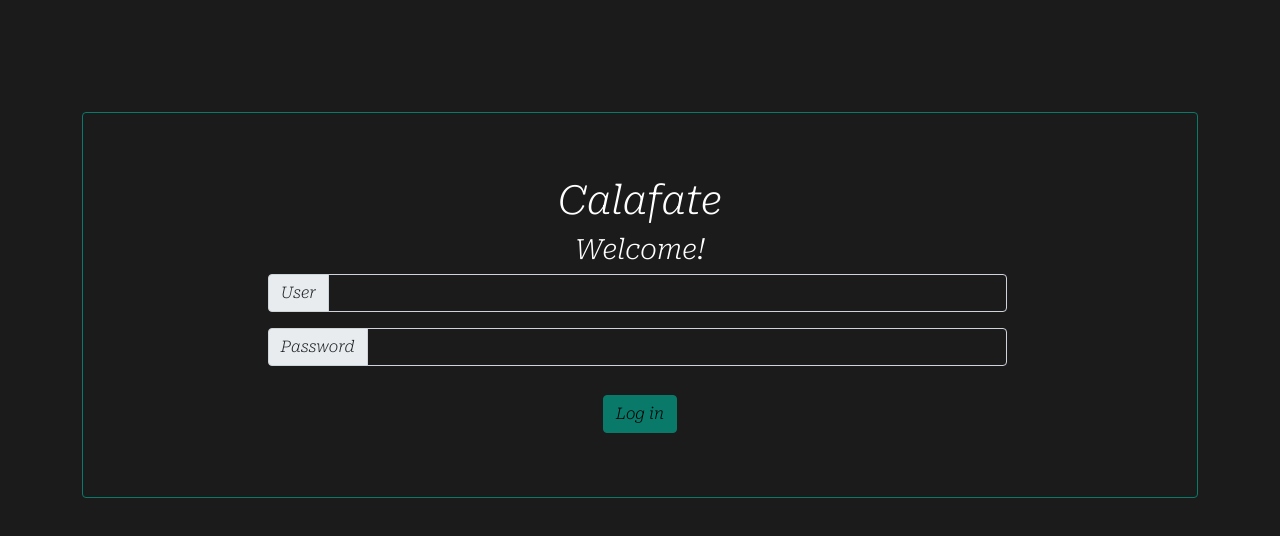
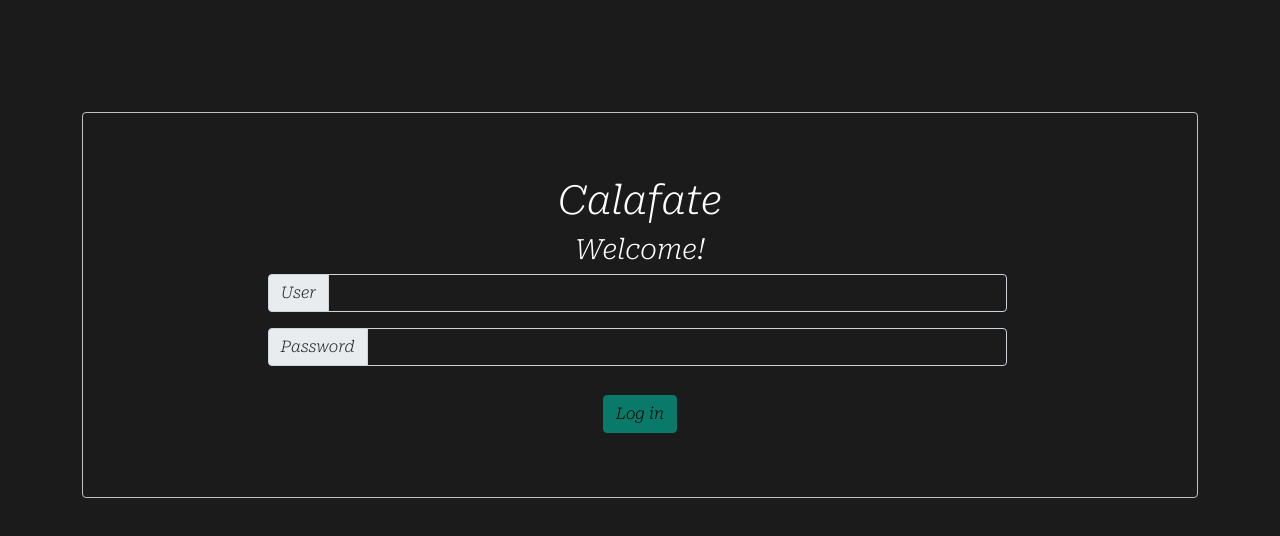
Before and after one commit to Ronny230797/calafate, a React (Create React App) app: page /logincalafate in a window 1280 px wide. Shown: the top 536 px of the page. Built offline with nearby package versions, Linux system fonts and the light colour scheme.

Commit message:
Changed card login color border

```diff
--- a/src/styles/admin/login.scss
+++ b/src/styles/admin/login.scss
@@ -3,7 +3,7 @@
 .login {
     .login-card {
         border-radius: 4px;
-        border: solid 1px $component-color;
+        border: solid 1px $secondary-color;
         margin-top: 10%;
         text-align: center;
         padding-top: 5vw;
```
